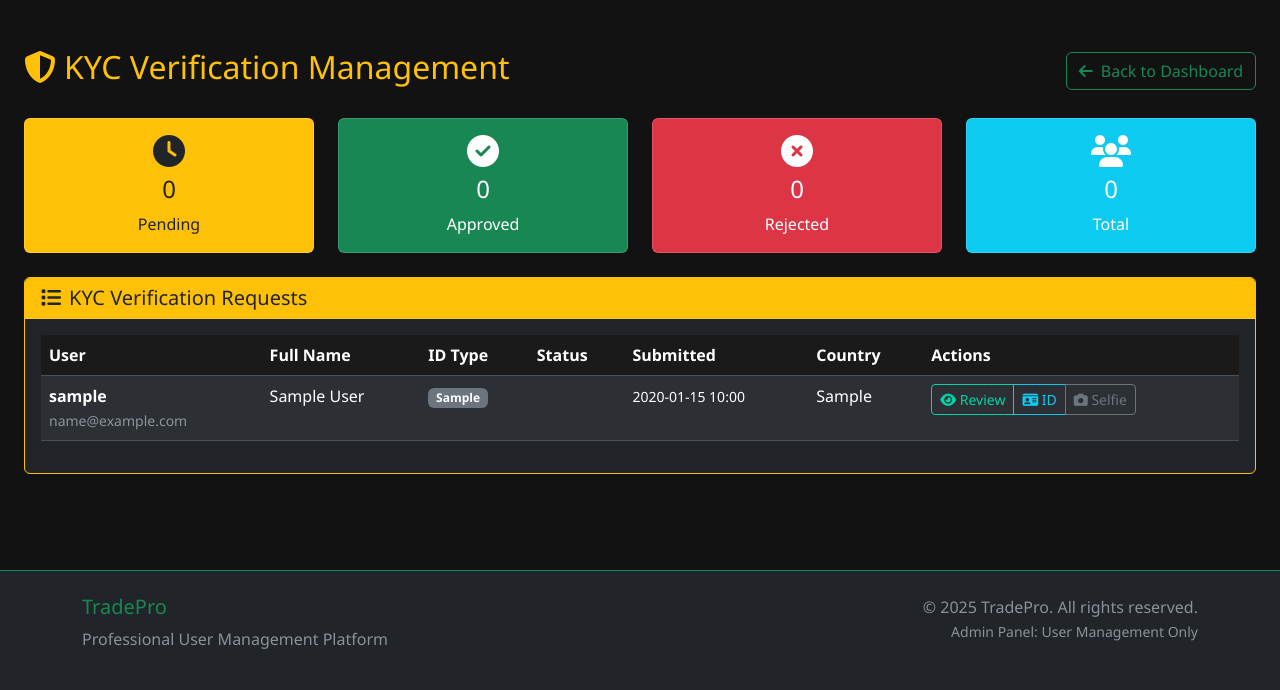
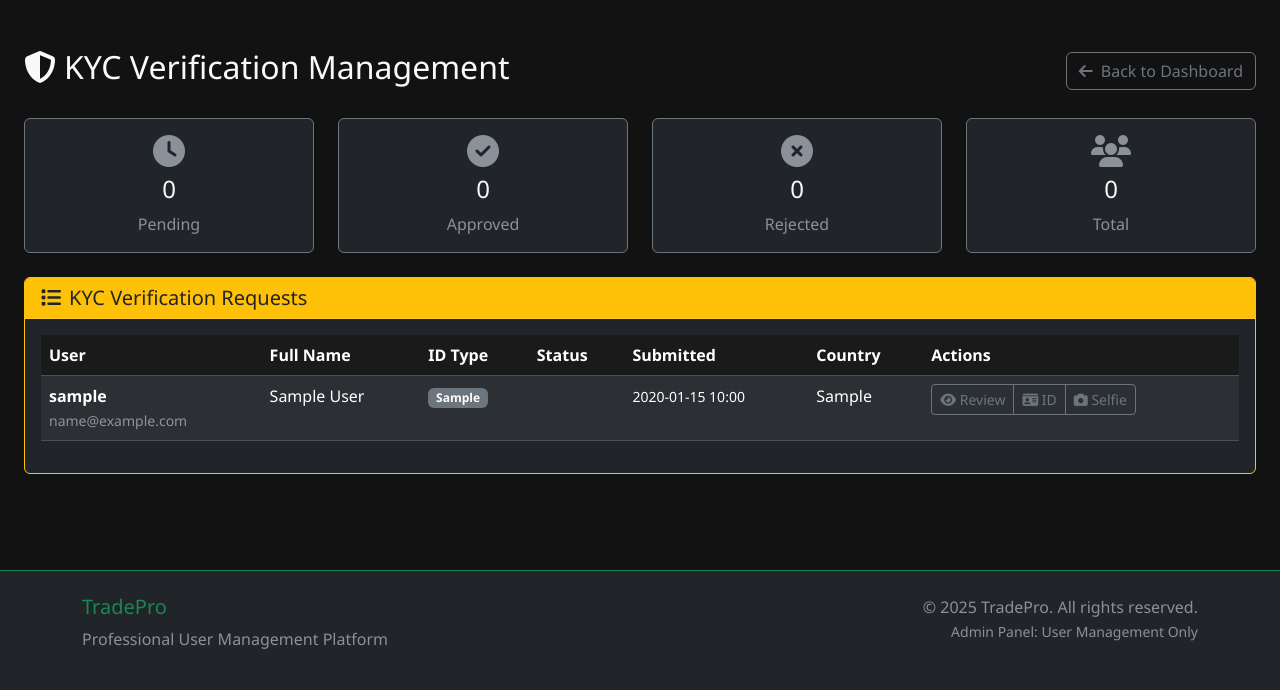
Before and after one commit to amanu477/trade-horizon, a Flask app: page /admin/kyc in a window 1280 px wide. Shown: the part 57-747 px from the top of the page. Run offline with Flask 3, Linux system fonts and the light colour scheme; a user stored in the database is signed in; tables that the repository leaves empty hold one stand-in row (values such as "Sample post"); some libraries are stand-ins or nearby versions.

Commit message:
Improve the appearance of KYC verification management for a better experience
Modify KYC interface to use a more subtle color scheme by updating the templates and documentation.

Replit-Commit-Author: Agent
Replit-Commit-Session-Id: da8c5147-bee3-4d5d-a5cd-ade0cfd7f229
Replit-Commit-Screenshot-Url: https://storage.googleapis.com/screenshot-production-us-central1/fc00bf03-5057-4343-9f19-c7f19a483e52/06101921-e321-42c2-8b54-9b2fe275d472.jpg

```diff
--- a/templates/admin/kyc.html
+++ b/templates/admin/kyc.html
@@ -4,10 +4,10 @@
 {% block content %}
 <div class="container-fluid py-4">
     <div class="d-flex justify-content-between align-items-center mb-4">
-        <h2 class="text-warning">
+        <h2 class="text-light">
             <i class="fas fa-shield-alt me-2"></i>KYC Verification Management
         </h2>
-        <a href="{{ url_for('admin_dashboard') }}" class="btn btn-outline-success">
+        <a href="{{ url_for('admin_dashboard') }}" class="btn btn-outline-secondary">
             <i class="fas fa-arrow-left me-2"></i>Back to Dashboard
         </a>
     </div>
@@ -15,38 +15,38 @@
     <!-- KYC Statistics -->
     <div class="row mb-4">
         <div class="col-md-3">
-            <div class="card bg-warning text-dark">
+            <div class="card bg-dark border-secondary">
                 <div class="card-body text-center">
-                    <i class="fas fa-clock fa-2x mb-2"></i>
-                    <h4>{{ pending_count }}</h4>
-                    <p class="mb-0">Pending</p>
+                    <i class="fas fa-clock fa-2x mb-2 text-muted"></i>
+                    <h4 class="text-light">{{ pending_count }}</h4>
+                    <p class="mb-0 text-muted">Pending</p>
                 </div>
             </div>
         </div>
         <div class="col-md-3">
-            <div class="card bg-success text-white">
+            <div class="card bg-dark border-secondary">
                 <div class="card-body text-center">
-                    <i class="fas fa-check-circle fa-2x mb-2"></i>
-                    <h4>{{ approved_count }}</h4>
-                    <p class="mb-0">Approved</p>
+                    <i class="fas fa-check-circle fa-2x mb-2 text-muted"></i>
+                    <h4 class="text-light">{{ approved_count }}</h4>
+                    <p class="mb-0 text-muted">Approved</p>
                 </div>
             </div>
         </div>
         <div class="col-md-3">
-            <div class="card bg-danger text-white">
+            <div class="card bg-dark border-secondary">
                 <div class="card-body text-center">
-                    <i class="fas fa-times-circle fa-2x mb-2"></i>
-                    <h4>{{ rejected_count }}</h4>
-                    <p class="mb-0">Rejected</p>
+                    <i class="fas fa-times-circle fa-2x mb-2 text-muted"></i>
+                    <h4 class="text-light">{{ rejected_count }}</h4>
+                    <p class="mb-0 text-muted">Rejected</p>
                 </div>
             </div>
         </div>
         <div class="col-md-3">
-            <div class="card bg-info text-white">
+            <div class="card bg-dark border-secondary">
                 <div class="card-body text-center">
-                    <i class="fas fa-users fa-2x mb-2"></i>
-                    <h4>{{ pending_count + approved_count + rejected_count }}</h4>
-                    <p class="mb-0">Total</p>
+                    <i class="fas fa-users fa-2x mb-2 text-muted"></i>
+                    <h4 class="text-light">{{ pending_count + approved_count + rejected_count }}</h4>
+                    <p class="mb-0 text-muted">Total</p>
                 </div>
             </div>
         </div>
@@ -91,11 +91,11 @@
                             </td>
                             <td>
                                 {% if kyc.status == 'pending' %}
-                                <span class="badge bg-warning">Pending</span>
+                                <span class="badge bg-secondary">Pending</span>
                                 {% elif kyc.status == 'approved' %}
-                                <span class="badge bg-success">Approved</span>
+                                <span class="badge bg-secondary">Approved</span>
                                 {% elif kyc.status == 'rejected' %}
-                                <span class="badge bg-danger">Rejected</span>
+                                <span class="badge bg-secondary">Rejected</span>
                                 {% endif %}
                             </td>
                             <td>
@@ -105,12 +105,12 @@
                             <td>
                                 <div class="btn-group" role="group">
                                     <a href="{{ url_for('admin_process_kyc', kyc_id=kyc.id) }}"
-                                       class="btn btn-sm btn-outline-primary">
+                                       class="btn btn-sm btn-outline-secondary">
                                         <i class="fas fa-eye"></i> Review
                                     </a>
                                     {% if kyc.id_document_path %}
                                     <a href="/{{ kyc.id_document_path }}" target="_blank"
-                                       class="btn btn-sm btn-outline-info">
+                                       class="btn btn-sm btn-outline-secondary">
                                         <i class="fas fa-id-card"></i> ID
                                     </a>
                                     {% endif %}
```
Also changed, not shown: replit.md (+1 -0 lines), templates/admin/process_kyc.html (+16 -16 lines).
